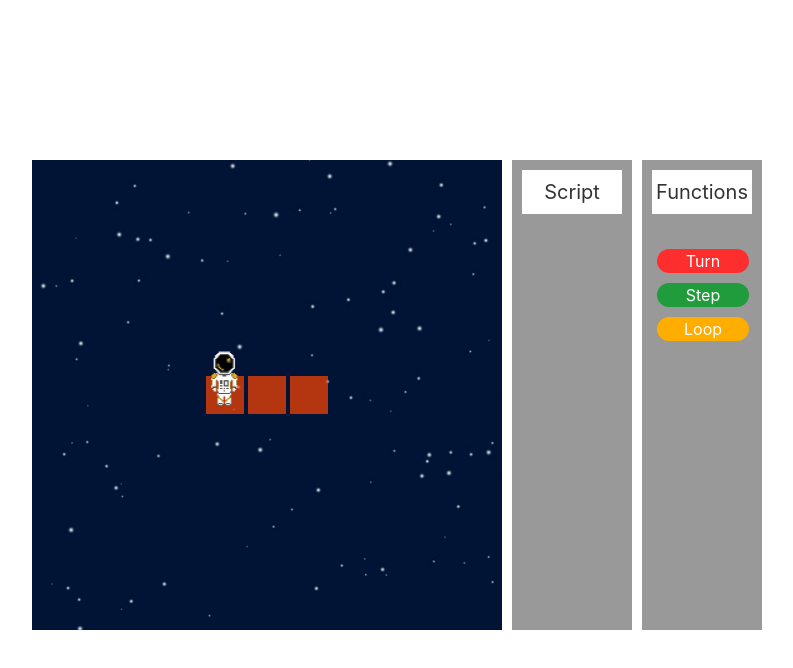
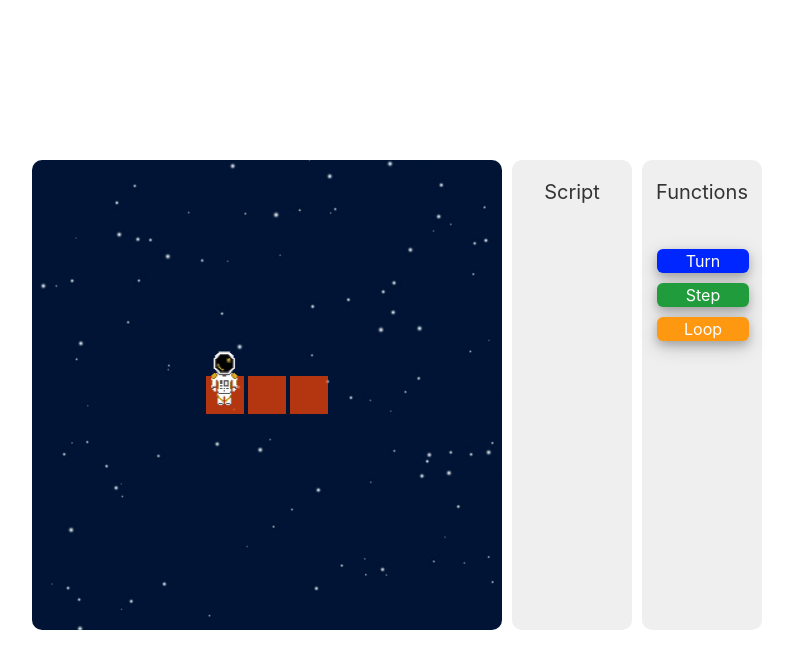
Before and after one commit to samych4n/hackathon-rsxp-2019-11-26, a plain HTML site: page pagina/index.html in a window 1280 px wide. Shown: the whole page, without its empty margins (243-1036 px from the left). Drawn offline with Linux system fonts and the light colour scheme.

Commit message:
Update style.css

```diff
--- a/pagina/style.css
+++ b/pagina/style.css
@@ -5,7 +5,7 @@
 }
 
 .bg-gray{
-  background-color: #999;
+  background-color: #efefef;
 }
 
 .border-gray{
@@ -38,10 +38,11 @@
 .btn{
   padding: 2px 10px;
   width: 80%;
-  border-radius: 20px;
+  border-radius: 6px;
   text-align: center;
   z-index: 9999;
   position: inherit;
+  box-shadow: 0 4px 8px 0 rgba(0, 0, 0, 0.2), 0 6px 20px 0 rgba(0, 0, 0, 0.19);
 }
 
 .btn:hover{
@@ -49,7 +50,7 @@
 }
 
 .turn-btn{
-  background-color: rgb(255, 46, 46);
+  background-color: rgb(0, 38, 255);
   color:white;
 }
 
@@ -59,7 +60,7 @@
 }
 
 .loop-btn{
-  background-color: rgb(255, 174, 0);
+  background-color: rgb(255, 152, 17);
   color:white;
 }
 
@@ -69,7 +70,7 @@
   padding: 10px 2px;
   font-size: 20px;
   text-align: center;
-  background-color: white;
+  /* background-color: white;  */
   color:#333;
   margin-bottom: 30px;
 }
@@ -79,12 +80,14 @@
   width: 100px;
   height: 450px;
   padding:10px;
+  border-radius: 10px;
 }
 
 #comandos{
   width: 100px;
   height: 450px;
   padding:10px;
+  border-radius: 10px;
 }
 
 #tela{
@@ -93,4 +96,5 @@
   height: 450px;
   background-size: cover;
   background-image: url("assets/space.jpg");
+  border-radius: 10px;
 }
```
